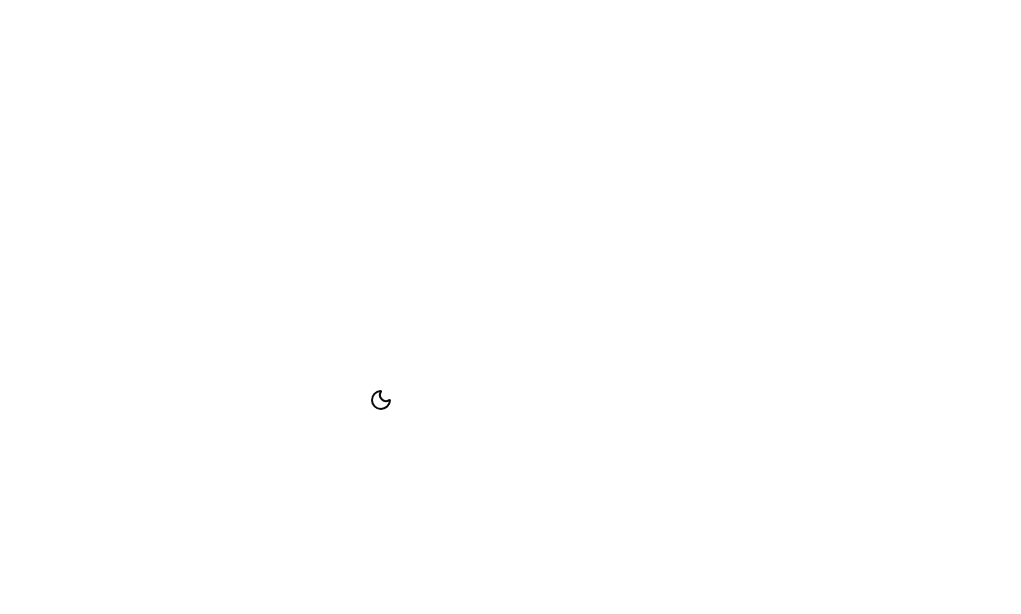
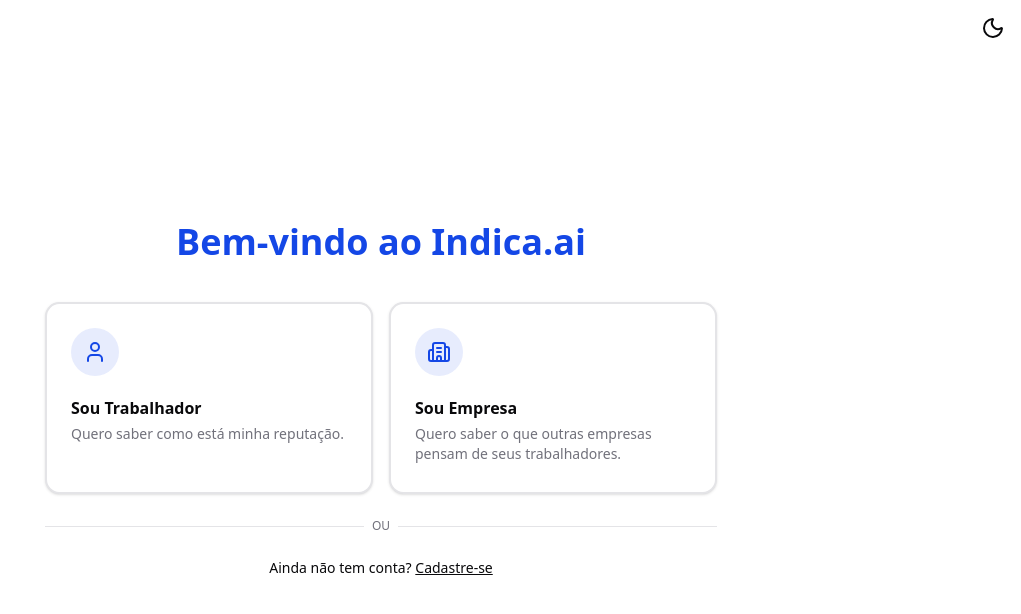
Before and after one commit to RNMVP/indica.ai, a Next.js app: page / in a window 1280 px wide. Shown: the top 614 px of the page, without its empty margins (259-1280 px from the left). Built offline with nearby package versions, Linux system fonts and the light colour scheme.

Commit message:
feat: Add initial home page with user type selection for authentication.

```diff
--- a/app/page.tsx
+++ b/app/page.tsx
@@ -1,9 +1,11 @@
+import { SelectionType } from "@/features/authentication/components/selection";
 import { AnimatedThemeToggler } from "@/shared/components/ui/animated-theme-toggler";
 
 export default function Home() {
   return (
     <div className="flex items-center justify-center h-screen">
-      <AnimatedThemeToggler />
+      <AnimatedThemeToggler className="absolute top-4 right-4" />
+      <SelectionType />
     </div>
   );
 }
--- a/app/(auth)/selection/page.tsx
+++ b/features/authentication/components/selection.tsx
@@ -11,7 +11,7 @@
 import { Building2, User } from "lucide-react";
 import AuthLayout from "@/features/authentication/layouts/AuthLayout";
 
-export default function SelectionPage() {
+export function SelectionType() {
   return (
     <AuthLayout title="Bem-vindo ao Indica.ai">
       <div className="grid gap-6 w-2xl">
```
